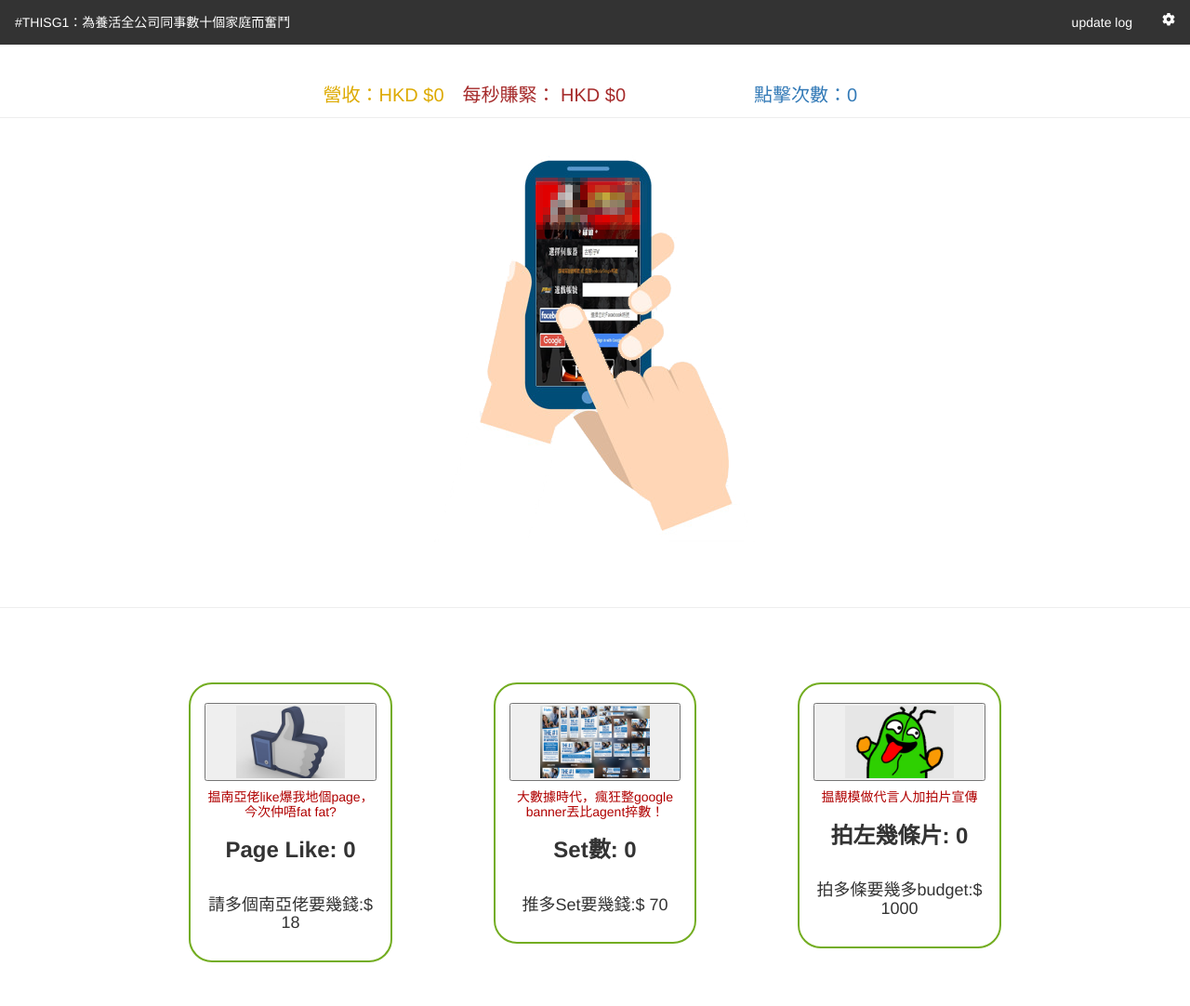
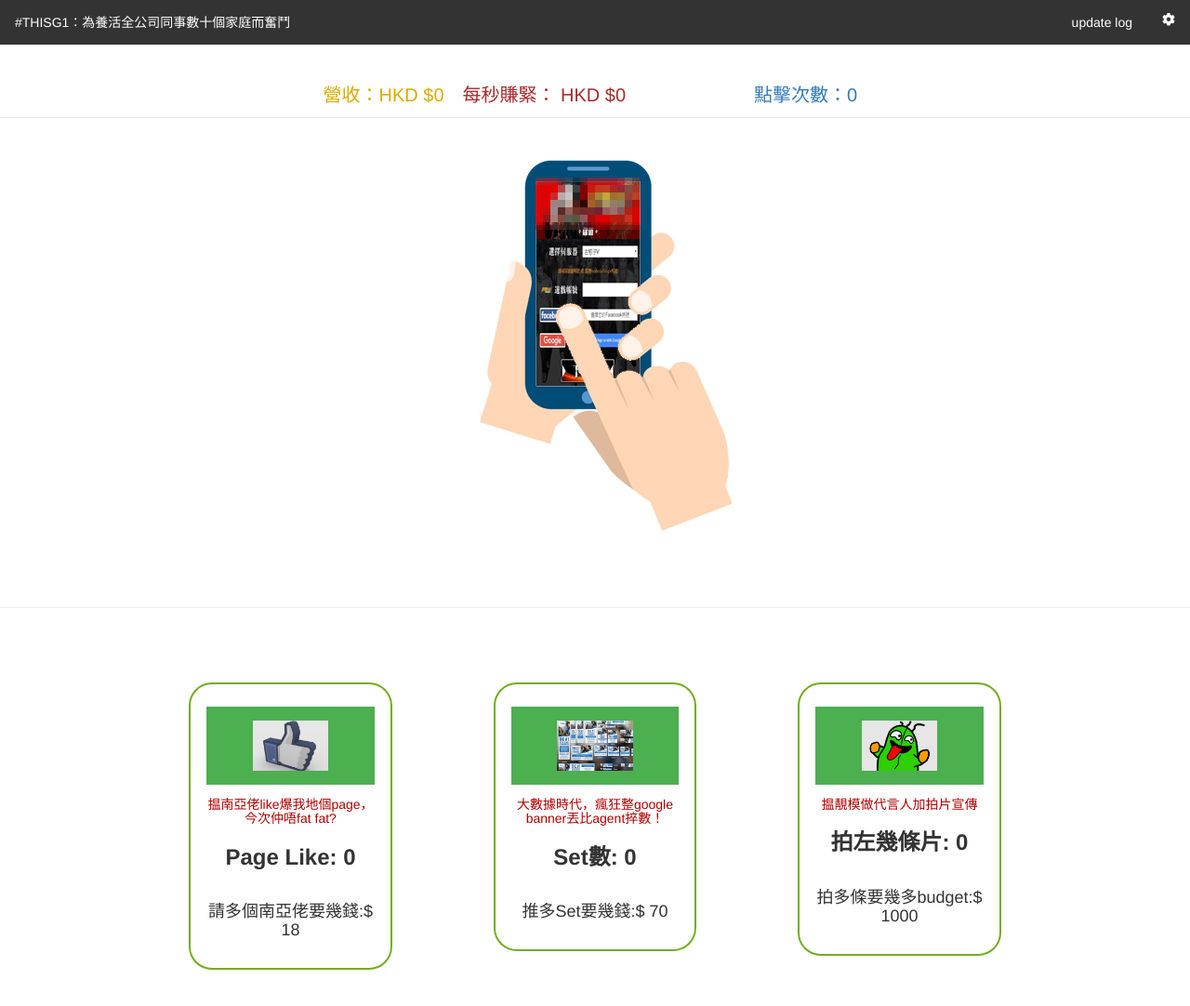
Before and after one commit to solblue/1gsith, a plain HTML site: page index.html in a window 1280 px wide. Shown: the top 1082 px of the page at 93% size. Drawn offline with nearby package versions, Linux system fonts and the light colour scheme.

Commit message:
Add files via upload

```diff
--- a/index.html
+++ b/index.html
@@ -62,7 +62,7 @@
 
 	<div class="frame opt1 text-center col-md-2">
 
-		<button class="button1" onClick="buyFacebook()"><img src="opt1.jpg" width="70%"/></button><BR>
+		<button class="button_b" onClick="buyFacebook()"><img src="opt1.jpg" width="70%"/></button><BR>
 
 		<h5 class="text-center"><font color="#brown">揾南亞佬like爆我地個page，今次仲唔fat fat?</font></h5>
 
@@ -77,7 +77,7 @@
 
     <div class="frame opt2 text-center col-md-2">
 
-		<button class="button1" onClick="buyGoogle()"><img src="opt2.jpg" width="70%"/></button><BR>
+		<button class="button_b" onClick="buyGoogle()"><img src="opt2.jpg" width="70%"/></button><BR>
 
 		<h5 class="text-center"><font color="#brown">大數據時代，瘋狂整google banner丟比agent捽數！</font></h5>
 
@@ -91,7 +91,7 @@
 
 <div class="frame opt3 text-center col-md-2">
 
-		<button class="button1" onClick="makeVideo()"><img src="opt3.jpg" width="70%"/></button><BR>
+		<button class="button_b" onClick="makeVideo()"><img src="opt3.jpg" width="70%"/></button><BR>
 
 		<h5 class="text-center"><font color="#brown">揾靚模做代言人加拍片宣傳</font></h5>
 
@@ -115,7 +115,7 @@
 <div class="extra-space-xl" style="clear: both"></div>
 
 <div class="row text-center">
-<h1><b>堅叔之路</b></h1><br />
+<h1><b>堅叔之路</b></h1><br /><br /><br />
 <button class="button" data-toggle="tooltip" title="多謝老細！老細好野！"  onClick="paySalary()"><img src="https://i.imgur.com/gJ7qhzG.jpg" /></button> <br /><br />
 
  <h4 style="color: #000">今個月已經出左糧比幾多位同事：<span id="salary"><font color="red">0</font></span>/65</h4>
```
